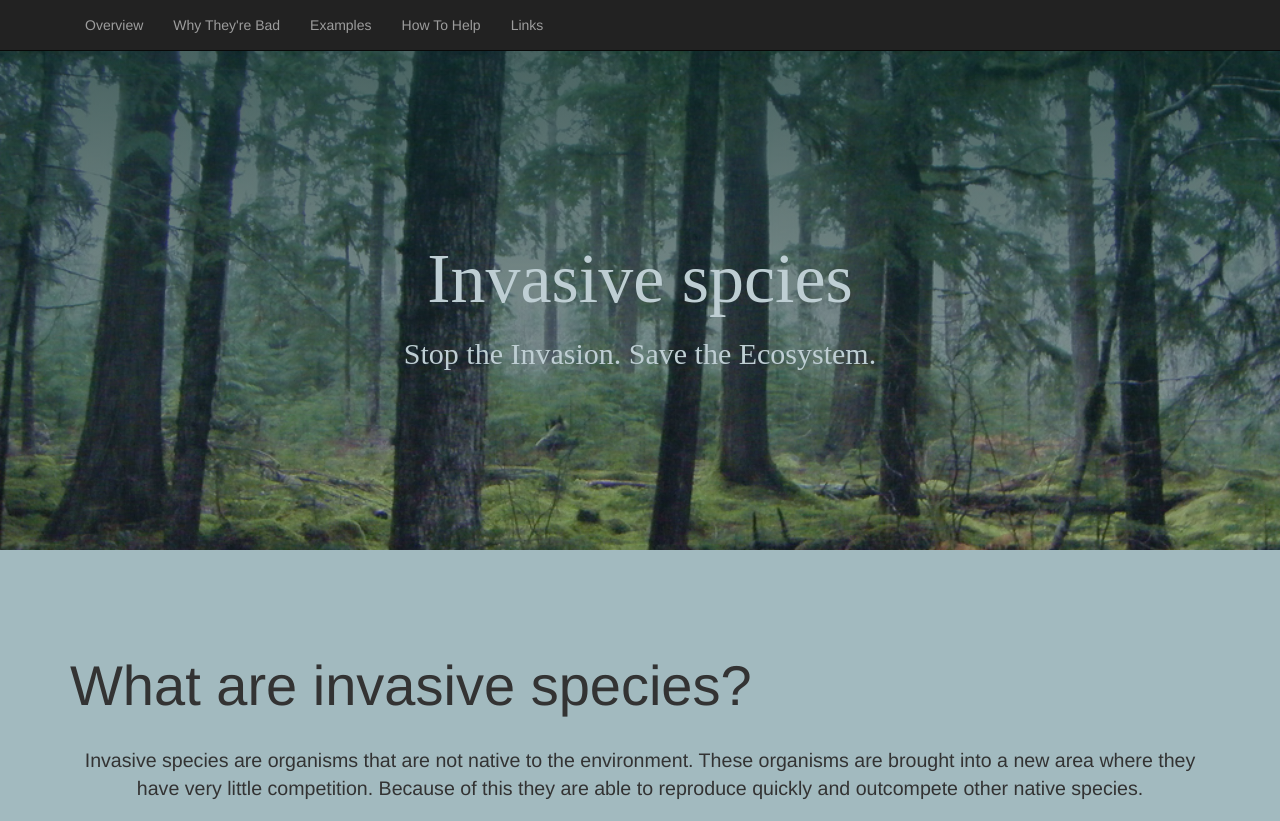
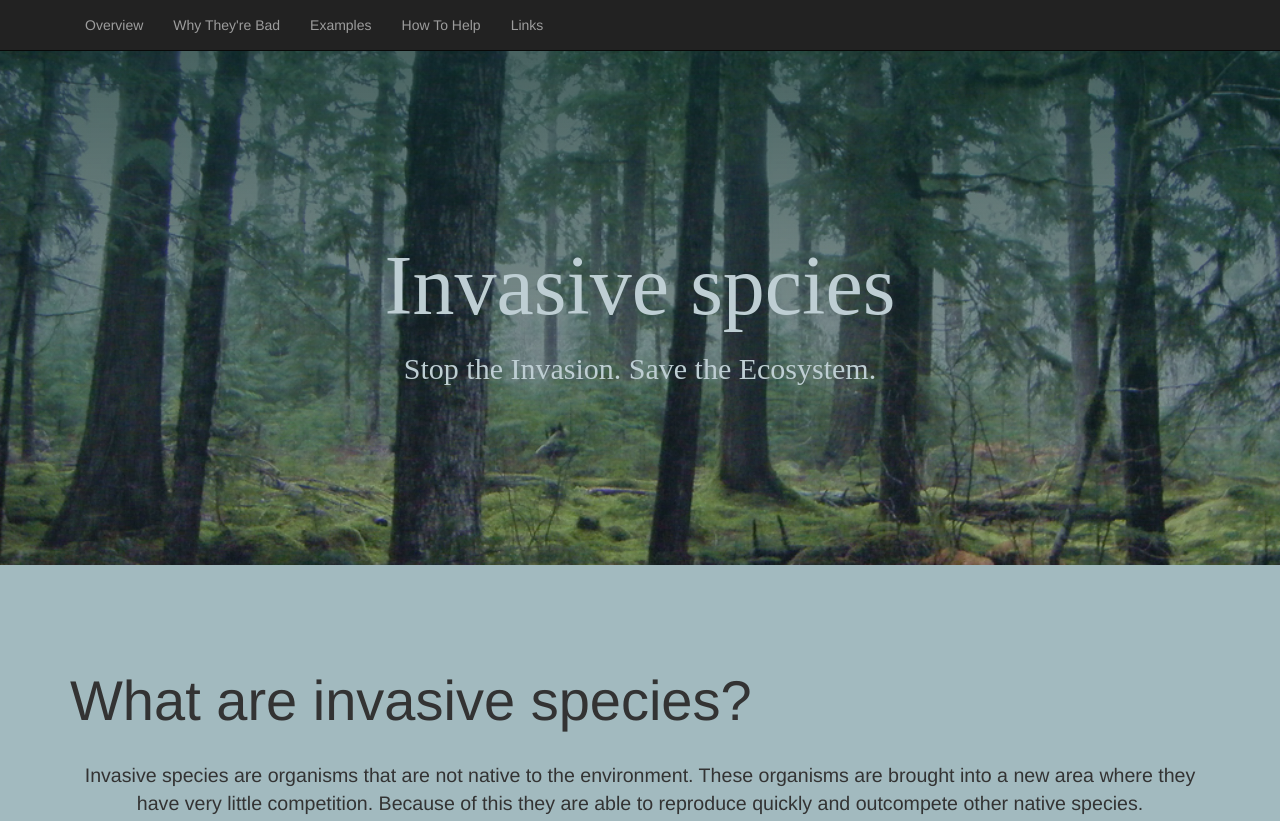
Before and after one commit to gabbym321/adhd-qol, a plain HTML site: page content/startbootstrap-full-width-pics-gh-pages/index.html in a window 1280 px wide. Shown: the top 821 px of the page. Drawn offline with Linux system fonts and the light colour scheme.

Commit message:
bigger headding

```diff
--- a/content/startbootstrap-full-width-pics-gh-pages/css/full-width-pics.css
+++ b/content/startbootstrap-full-width-pics-gh-pages/css/full-width-pics.css
@@ -29,7 +29,7 @@ body {
     font-family:"new";
 }
 .title h1  {
-    font-size:500%;
+    font-size:600%;
     color: #BECED3;
 }
 
```
